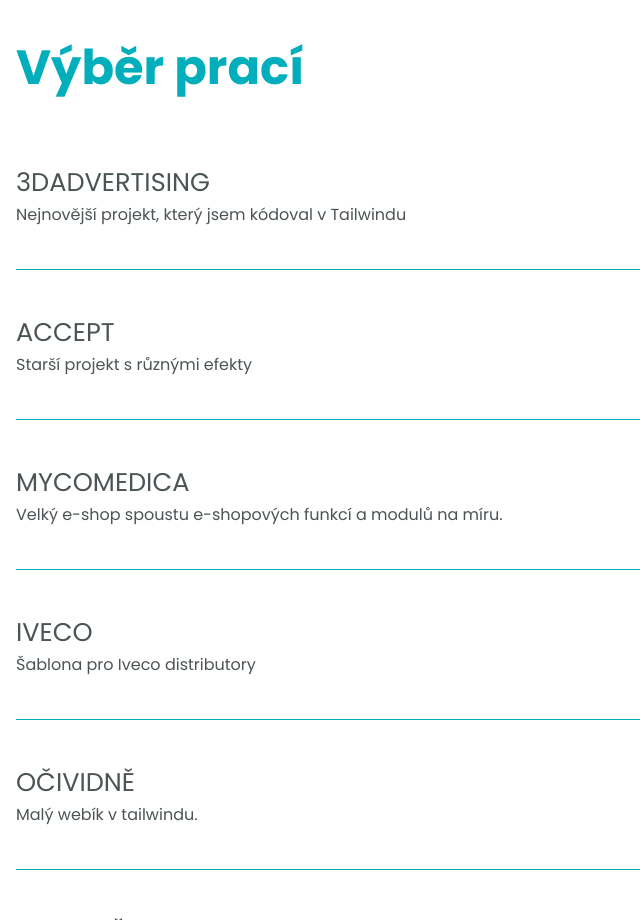
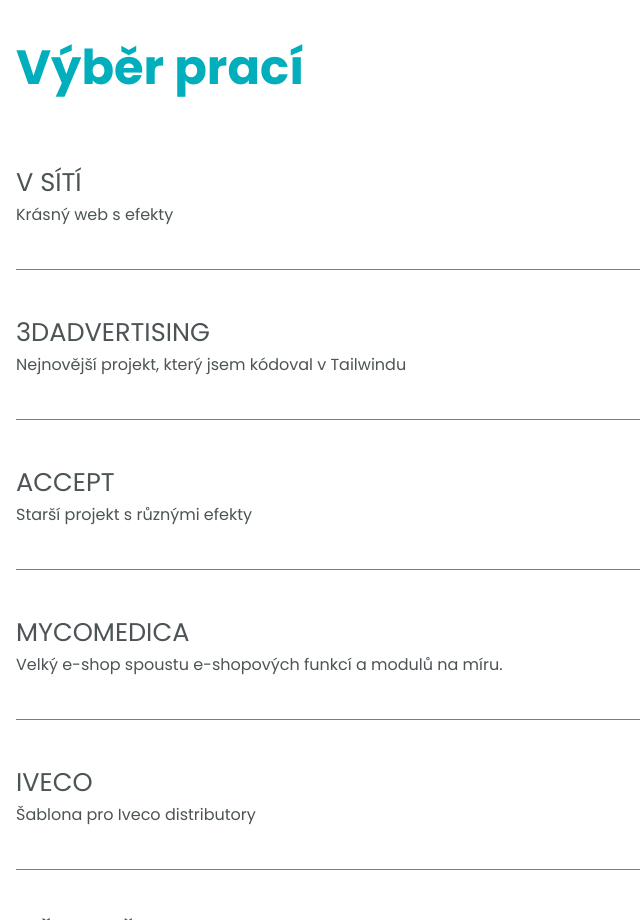
Before and after one commit to kebzat/Ler.studio, a website: page index.html in a window 1280 px wide. Shown: the part 1480-2400 px from the top of the page, without its empty margins (0-640 px from the left). Drawn offline with nearby package versions, Linux system fonts and the light colour scheme.

Commit message:
Přidání v siti do referencí

```diff
--- a/index.html
+++ b/index.html
@@ -57,6 +57,16 @@
       <div class="container">
         <h2 class="work__title">Výběr prací</h2>
         <div class="work__grid">
+          <a href="https://vsitifilm.cz/" target="_blank" class="work__item">
+            <div class="work__item-left animated-left">
+              <h3 class="work__item-title">V SÍTÍ</h3>
+              <p class="work__item-description">Krásný web s efekty</p>
+            </div>
+            <div class="work__item-right">
+              <img class="work__item-img" src="src/imgs/vsitifilm.png" alt="V SÍTÍ" loading="lazy">
+            </div>
+            <div class="work__item-border"></div>
+          </a>
           <a href="https://www.3dadvertising.cz/" target="_blank" class="work__item">
             <div class="work__item-left animated-left">
               <h3 class="work__item-title">3DADVERTISING</h3>
```
Also changed, not shown: src/imgs/vsitifilm.png (added), 2 other files.
